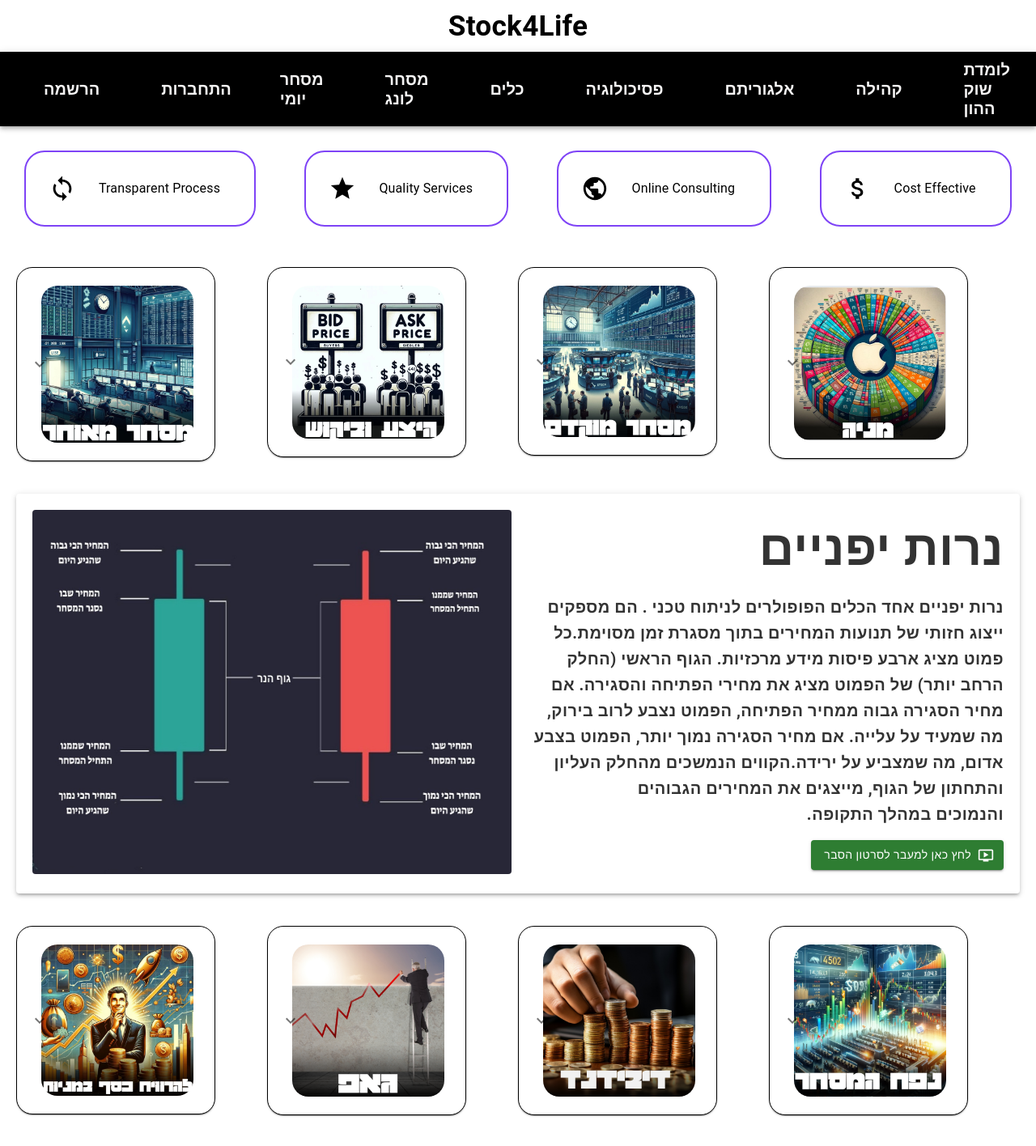
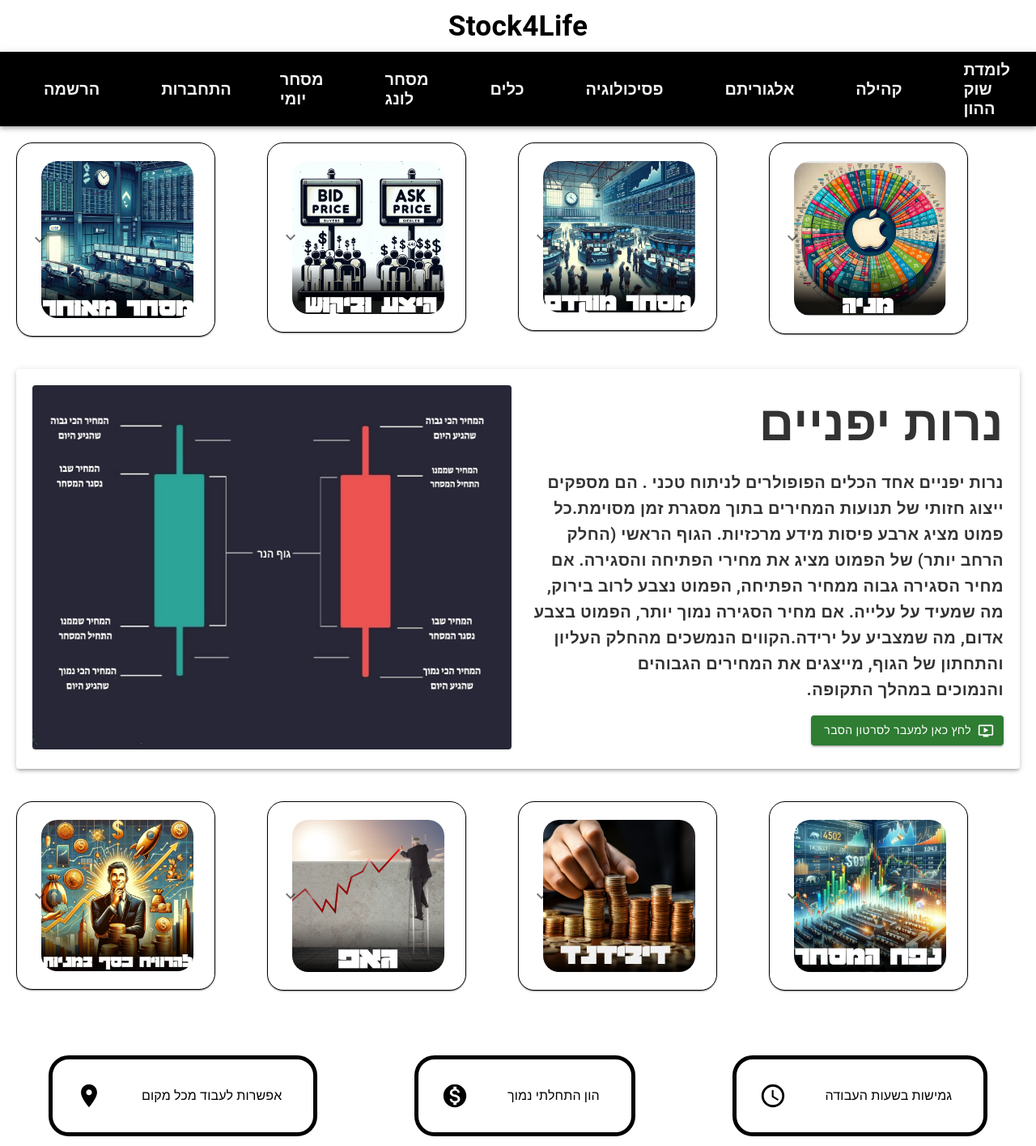
Before and after one commit to itaybe6/Final-Project, a React (Create React App) app: page /BasicConcept in a window 1280 px wide. Shown: the top 1416 px of the page at 81% size. Built offline with nearby package versions, Linux system fonts and the light colour scheme.

Commit message:
add the advantage

```diff
--- a/src/Style/Advantage.css
+++ b/src/Style/Advantage.css
@@ -14,21 +14,27 @@
   justify-content: start;
   flex-grow: 1;
   padding: 20px;
-  margin: 30px;
-  border: 2px solid #7e43f6; /* Blue border */
+  margin: 60px;
+  border: 5px solid #000000; /* Blue border */
   border-radius: 25px;
   transition: transform 0.3s ease-in-out;
   background-color: #fff; /* Initial background color */
 }
 
 .advantage-box:hover {
-  transform: scale(1.05); /* Gently enlarges the box */
+  transform: scale(1.1); /* Gently enlarges the box */
+  background-color: #8c62df;
   cursor: pointer;
+
+}
+
+.advantage-box:hover .advantage-text {
+  color: #fff; /* White text color on hover */
 }
 
 .advantage-box .advantage-icon, .advantage-box .MuiSvgIcon-root {
   color: #000000; /* Blue icon color */
-  margin-right: 10px;
+  margin-right: 20px;
   font-size: 34px; /* Adjust the size as needed */
 }
 
--- /dev/null
+++ b/src/Style/DialogStyle.css
@@ -0,0 +1,41 @@
+/* DialogStyle.css */
+/* Increased specificity with the direct child selector (>) */
+.dialog-container {
+  border-radius: 20px !important;
+}
+
+.dialog-container .MuiDialogActions-root > .dialog-button {
+  transition: transform 0.3s ease;
+}
+
+.dialog-container .MuiDialogActions-root > .dialog-button:hover {
+  transform: scale(1.1);
+  background-color: #8455ebc4; /* Example color */
+  color: white;
+}
+
+
+
+.dialog-content {
+  /* Style for the Dialog content */
+  background-color: rgba(255, 255, 255, 0.257); /* Semi-transparent white background for content */
+  color: black; /* Text color */
+  padding: 20px;
+  text-align: center;
+  position: relative; /* To position the content in the center */
+  transform: translateY(-50%);
+  top: 50%;
+  margin: 30px; /* Gives some space around the content area */
+  margin-top: 100px;
+  font-size: 20px;
+  font-weight: bold;
+}
+.dialog-title {
+  /* Style for the Dialog title */
+  background-color: #8455ebc4; /* Semi-transparent dark teal background */
+  color: white;
+  padding: 16px;
+  font-size:  40px; /* Adjust font size as needed */
+  text-align: center;
+  font-weight: bold;
+}
--- a/src/Style/Navbar.css
+++ b/src/Style/Navbar.css
@@ -19,7 +19,7 @@
 /* Smooth scale effect on hover */
 .navbarLink:hover {
   color: #ffffff; /* Text color on hover */
-  background-color: #5513e4; /* Background color on hover */
+  background-color: #8c62df; /* Background color on hover */
   transform: scale(1.05); /* Gently enlarges the element */
 }
 
--- /dev/null
+++ b/src/components/Advantage.js
@@ -0,0 +1,64 @@
+import React, { useState } from 'react';
+import { Box, Typography, IconButton, Dialog, DialogTitle, DialogContent, DialogActions ,Button } from '@mui/material';
+import '../Style/Advantage.css';
+import '../Style/DialogStyle.css';
+
+const Advantage = ({ icon, text }) => {
+  const [open, setOpen] = useState(false);
+  const [details, setDetails] = useState('');
+
+  const handleClickOpen = (event) => {
+    switch (text) {
+      case "הון התחלתי נמוך":
+        setDetails("למסחר לא צריך להיות מיליונר - עם כמה שקלים בכיס וקצת אומץ בלב, אתה כבר בפנים! בעולם הזה, הקפה שלך יכול לעלות יותר מההשקעה הראשונית שלך. ואם אתה מנהל את כרטיסיות המסחר שלך נכון, הקפה הבא עלול להיות על חשבון הרווחים!");
+        break;
+      case "אפשרות לעבוד מכל מקום":
+        setDetails("עם מסחר, העולם הוא לא רק מגרש המשחקים שלך - הוא גם המשרד שלך. שולחן בקפה בפריז או המרפסת שלך, הבחירה היא שלך. העבודה מהחוף? זה לא רק חלום, זו יכולה להיות היום שלך במשרד עם מסחר יומי.");
+        break;
+      case "גמישות בשעות העבודה":
+        setDetails("במסחר , אתה קובע את קצב המשחק - עם גמישות בשעות עבודה, היום שלך יכול להתחיל בצהריים או אחרי הצהריים. נגמרו הימים שבהם השעון מעורר הוא האויב; פה אתה זה שאומר מתי הפעילות נפתחת ונסגרת. שכחו מ-9 ל-5, כאן אתה יכול לסחור תוך כדי צפייה בשקיעה, כי במסחר , השעון עובד לפי כללים שלך.");
+        break;
+      case "שוויון הזדמניות":
+        setDetails("בעולם המסחר , כולם מתחילים מנקודת הפתיחה זהה - זהו מרוץ שבו האסטרטגיה שלך, ולא גודל הכיס שלך, קובעת את ההצלחה. כאן, בשוק ההון, כל אחד יכול להיות מנצח, כל עוד הוא מחובר לאינטרנט ויש לו תוכנה נכונה. אז תפרוס את המפות, כי במסחר יומי, המידע והזריזות שלך הם מטבע הזהב האמיתי. ");
+        break;
+      default:
+        break;
+
+    }
+
+
+    setOpen(true);
+  };
+
+  const handleClose = () => {
+    setOpen(false);
+  };
+
+  return (
+    <>
+      <Box className="advantage-box" onClick={handleClickOpen}>
+        <IconButton className="advantage-icon">
+          {icon}
+        </IconButton>
+        <Typography variant="subtitle1" className="advantage-text">
+          {text}
+        </Typography>
+      </Box>
+
+
+      <Dialog open={open} onClose={() => setOpen(false)} className="dialog-container">
+      <DialogTitle className="dialog-title">{text}</DialogTitle>
+      <DialogContent className="dialog-content">
+        {details}
+      </DialogContent>
+      <DialogActions className="dialog-actions">
+        <Button onClick={() => setOpen(false)} className="dialog-button">
+          Close
+        </Button>
+      </DialogActions>
+    </Dialog>
+    </>
+  );
+};
+
+export default Advantage;
--- a/src/components/Advantages.js
+++ b/src/components/Advantages.js
@@ -1,22 +1,12 @@
 import React from 'react';
-import { Box, Typography, IconButton } from '@mui/material';
-import SyncIcon from '@mui/icons-material/Sync'; // Example icon, replace with your own
-import StarIcon from '@mui/icons-material/Star'; // Example icon, replace with your own
-import PublicIcon from '@mui/icons-material/Public'; // Example icon, replace with your own
-import AttachMoneyIcon from '@mui/icons-material/AttachMoney'; // Example icon, replace with your own
+import { Box } from '@mui/material';
+import DragHandleIcon from '@mui/icons-material/DragHandle';
+import AccessTimeIcon from '@mui/icons-material/AccessTime';
+import LocationOn from '@mui/icons-material/LocationOn'; // Example icon, replace with your own
+import MonetizationOnIcon from '@mui/icons-material/MonetizationOn';
+
 import '../Style/Advantage.css'
-
-
-const Advantage = ({ icon, text }) => (
-  <Box className="advantage-box">
-  <IconButton className="advantage-icon">
-    {icon}
-  </IconButton>
-  <Typography variant="subtitle1" className="advantage-text">
-    {text}
-  </Typography>
-</Box>
-);
+import Advantage from './Advantage';
 
 const Advantages = () => {
   return (
@@ -29,10 +19,12 @@ const Advantages = () => {
         boxSizing: 'border-box',
       }}
     >
-      <Advantage icon={<SyncIcon />} text="Transparent Process" />
-      <Advantage icon={<StarIcon />} text="Quality Services" />
-      <Advantage icon={<PublicIcon />} text="Online Consulting" />
-      <Advantage icon={<AttachMoneyIcon />} text="Cost Effective" />
+      <Advantage icon={<LocationOn />} text="אפשרות לעבוד מכל מקום" />
+      <Advantage icon={<MonetizationOnIcon />} text="הון התחלתי נמוך" />
+      <Advantage icon={<AccessTimeIcon />} text="גמישות בשעות העבודה" />
+      <Advantage icon={<DragHandleIcon />} text="שוויון הזדמניות" />
+
+
     </Box>
   );
 };
--- a/src/pagesComponents/BasicConcept.js
+++ b/src/pagesComponents/BasicConcept.js
@@ -86,11 +86,11 @@ const BasicConcept = () => {
     return (
         <div>
             {/* <Carousel /> */}
-<Advantages />
+
             <RowTopics subTopics ={subTopics1}/>
-
             <ImageTextDisplay obj = {imgTextDisplay} img = {candels} />
             <RowTopics subTopics ={subTopics2}/>
+            <Advantages />
             <RowTopics subTopics ={subTopics3}/>
 
 
```
